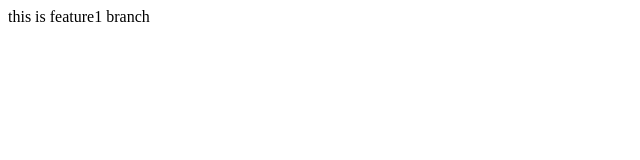
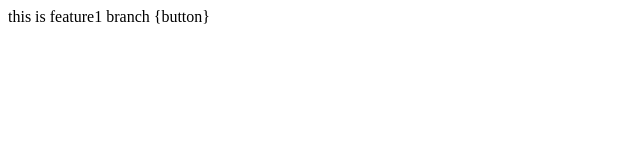
Before and after one commit to kartik778-eng/local_repo, a plain HTML site: page index.html in a window 1280 px wide. Shown: the full height of the page, 0-640 px from the left. Drawn offline with Linux system fonts and the light colour scheme.

Commit message:
added button(main)

```diff
--- a/index.html
+++ b/index.html
@@ -1,4 +1,4 @@
 
-<p>  this is feature1 branch    </p>
+<p>  this is feature1 branch  {button}  </p>
 
 <p>   </p>
```
